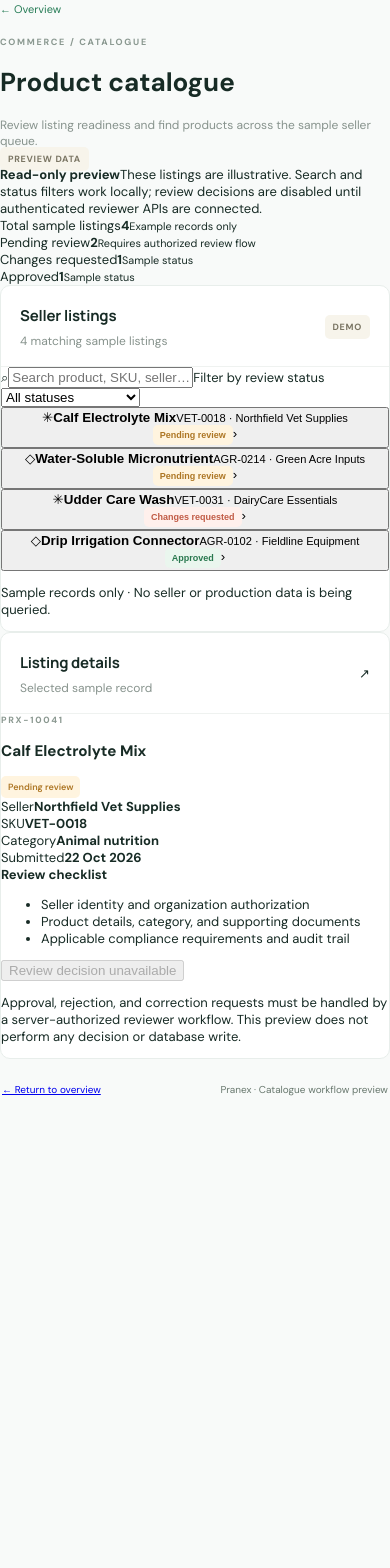
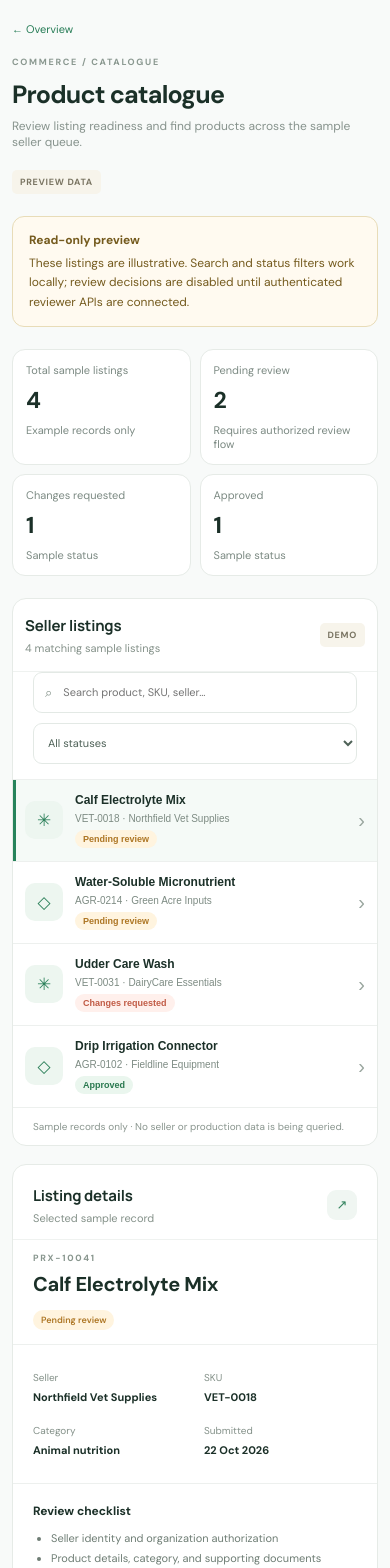
Before and after one commit to princesinghgemini-dotcom/Pranex, a Next.js app: page /catalogue in a window 390 px wide. Shown: the top 1568 px of the page. Before the commit the page ends 1096 px from the top, so only its background shows below. Built offline with nearby package versions, Linux system fonts and the light colour scheme.

Commit message:
Style responsive catalogue review workspace

```diff
--- a/app/globals.css
+++ b/app/globals.css
@@ -15,3 +15,56 @@
 .rollout-active{border-color:#dcece1;color:#28784e;background:#eef7f1}
 .rollout-note{margin:14px 0 0;color:var(--muted);font-size:10px;line-height:1.6}
 @media(max-width:800px){.rollout-list{grid-template-columns:1fr}.rollout-item{gap:8px}.rollout-status{white-space:normal;text-align:center}.welcome{align-items:flex-start;gap:14px;flex-direction:column}.welcome h1{font-size:22px}.page{padding:22px 14px}.topbar{padding:0 14px}}
+
+.catalogue-page{max-width:1440px;margin:0 auto;padding:34px 38px 24px;color:#1b3028}
+.catalogue-header{display:flex;justify-content:space-between;align-items:flex-start;gap:20px;margin-bottom:22px}
+.catalogue-header h1{margin:10px 0 7px;font-size:30px;letter-spacing:-.8px}
+.catalogue-header .subtitle{max-width:700px}
+.catalogue-notice{display:flex;align-items:center;gap:12px;padding:14px 16px;margin-bottom:22px;border:1px solid #e8dcb8;border-radius:12px;background:#fffaf0;color:#745a1d;font-size:12px;line-height:1.6}
+.catalogue-notice strong{white-space:nowrap}
+.catalogue-stats{display:grid;grid-template-columns:repeat(4,minmax(0,1fr));gap:14px;margin-bottom:22px}
+.catalogue-stats article{padding:18px;border:1px solid #e6ebe7;border-radius:13px;background:#fff;display:flex;flex-direction:column;gap:8px}
+.catalogue-stats article>span,.catalogue-stats small{font-size:11px;color:#7c8a83}
+.catalogue-stats article>strong{font-size:27px;letter-spacing:-.6px}
+.catalogue-workspace{display:grid;grid-template-columns:minmax(0,1.35fr) minmax(300px,.8fr);gap:18px;align-items:start}
+.catalogue-page .panel{border:1px solid #e6ebe7;border-radius:14px;background:#fff;overflow:hidden}
+.catalogue-list .panel-head,.listing-detail .panel-head{padding:20px 20px 14px}
+.catalogue-page .panel-head h2{margin:0;font-size:15px}
+.catalogue-page .panel-head p{margin:5px 0 0;color:#849189;font-size:11px}
+.catalogue-controls{display:flex;gap:10px;padding:0 20px 15px}
+.catalogue-search{display:flex;align-items:center;gap:9px;flex:1;min-width:0;border:1px solid #e3e9e5;border-radius:9px;padding:0 11px;color:#819087}
+.catalogue-search input{width:100%;min-width:0;height:39px;border:0;outline:none;background:transparent;color:#263d32;font:inherit;font-size:11px}
+.catalogue-filter select{height:41px;max-width:170px;border:1px solid #e3e9e5;border-radius:9px;padding:0 10px;background:#fff;color:#4f6258;font:inherit;font-size:11px}
+.listing-row{display:flex;align-items:center;gap:12px;width:100%;text-align:left;border:0;border-top:1px solid #edf0ee;background:#fff;padding:15px 20px;cursor:pointer;color:inherit}
+.listing-row:hover,.listing-selected{background:#f5faf7}
+.listing-selected{box-shadow:inset 3px 0 #27835b}
+.listing-icon{display:grid;place-items:center;flex-shrink:0;width:38px;height:38px;border-radius:10px;background:#edf6f0;color:#2c805a;font-size:17px}
+.listing-main{display:flex;flex-direction:column;align-items:flex-start;gap:6px;min-width:0;flex:1}
+.listing-main>strong{font-size:12px}
+.listing-main>small{font-size:10px;color:#7d8b83;overflow-wrap:anywhere}
+.listing-chevron{font-size:20px;color:#9aa69f}
+.catalogue-page .status{display:inline-block;border-radius:999px;padding:4px 8px;font-size:9px;font-weight:600}
+.catalogue-footnote{padding:12px 20px;margin:0;border-top:1px solid #edf0ee;color:#8a968f;font-size:10px}
+.listing-detail{padding-bottom:18px}
+.detail-mark{display:grid;place-items:center;width:30px;height:30px;border-radius:9px;background:#f0f6f2;color:#32835e}
+.detail-id{margin:12px 20px 7px;color:#87958d}
+.listing-detail h3{margin:0 20px 12px;font-size:20px;line-height:1.35;letter-spacing:-.3px}
+.listing-detail>.status{margin-left:20px}
+.detail-fields{display:grid;grid-template-columns:1fr 1fr;gap:0 18px;padding:16px 20px;margin-top:14px;border-top:1px solid #edf0ee;border-bottom:1px solid #edf0ee}
+.detail-fields>div{display:flex;flex-direction:column;gap:6px;padding:10px 0}
+.detail-fields span{color:#849189;font-size:10px}
+.detail-fields strong{font-size:11px;overflow-wrap:anywhere}
+.review-guidance{margin:18px 20px}
+.review-guidance>strong{font-size:12px}
+.review-guidance ul{padding-left:18px;margin:10px 0 0;color:#6e7d74;font-size:11px;line-height:1.8}
+.review-disabled{display:block;width:calc(100% - 40px);margin:0 20px;padding:12px;border:1px solid #e5eae6;border-radius:9px;background:#f4f6f4;color:#8c9891;font:inherit;font-size:11px;cursor:not-allowed}
+.disabled-reason{margin:10px 20px 0;color:#8b9790;font-size:10px;line-height:1.6}
+.catalogue-empty{padding:36px 20px;text-align:center;color:#6d7b73}
+.catalogue-empty strong{font-size:13px;color:#31473b}
+.catalogue-empty p{font-size:11px}
+.catalogue-empty button{border:1px solid #dfe8e2;border-radius:8px;padding:8px 12px;background:#fff;color:#277c56;font:inherit;font-size:11px;cursor:pointer}
+.sr-only{position:absolute;width:1px;height:1px;padding:0;margin:-1px;overflow:hidden;clip:rect(0,0,0,0);white-space:nowrap;border:0}
+.catalogue-page footer{display:flex;justify-content:space-between;gap:12px;margin-top:22px;padding-top:16px;border-top:1px solid #e8ede9;color:#839087;font-size:10px}
+.catalogue-page footer a{color:#287c56;text-decoration:none}
+@media(max-width:900px){.catalogue-page{padding:24px 18px}.catalogue-stats{grid-template-columns:repeat(2,minmax(0,1fr))}.catalogue-workspace{grid-template-columns:1fr}.listing-detail{min-width:0}}
+@media(max-width:560px){.catalogue-page{padding:20px 12px}.catalogue-header{flex-direction:column}.catalogue-header h1{font-size:25px}.catalogue-notice{align-items:flex-start;flex-direction:column;gap:4px}.catalogue-stats{gap:9px}.catalogue-stats article{padding:13px}.catalogue-stats article>strong{font-size:23px}.catalogue-controls{flex-direction:column}.catalogue-filter select{width:100%;max-width:none}.listing-row{padding:13px 12px}.catalogue-list .panel-head{padding:16px 12px}.catalogue-page footer{flex-direction:column}}
```
